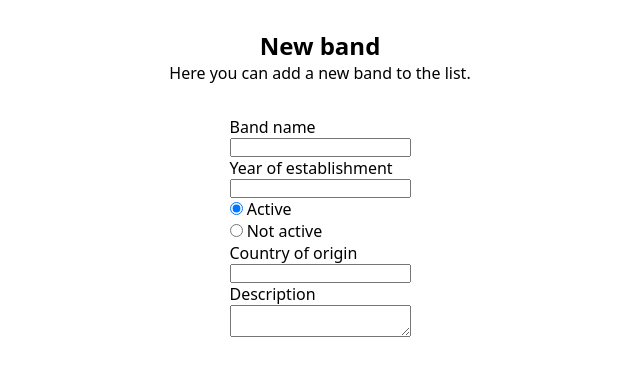
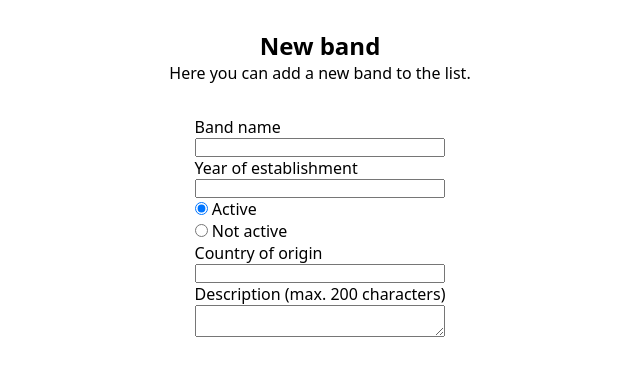
Before and after one commit to filepeno/rest-exercise-bands, a plain HTML site: page index.html in a window 1280 px wide. Shown: the part 46-422 px from the top of the page, without its empty margins (320-960 px from the left). Drawn offline with Linux system fonts and the light colour scheme; no server answers.

Commit message:
added required attribute to name and max-length to description

```diff
--- a/index.html
+++ b/index.html
@@ -16,7 +16,7 @@
       <p>Here you can add a new band to the list.</p>
       <form action="index.html" method="post">
         <label for="band-name">Band name</label>
-        <input type="text" name="band-name" id="band-name" />
+        <input type="text" name="band-name" id="band-name" required />
         <label for="year">Year of establishment</label>
         <input type="number" name="year" id="year" />
         <div>
@@ -29,8 +29,8 @@
         </div>
         <label for="country">Country of origin</label>
         <input type="text" name="country" id="country" />
-        <label for="description">Description</label>
-        <textarea id="description"></textarea>
+        <label for="description">Description (max. 200 characters)</label>
+        <textarea id="description" name="description" maxlength="200"></textarea>
       </form>
     </section>
     <section id="bands"></section>
```
